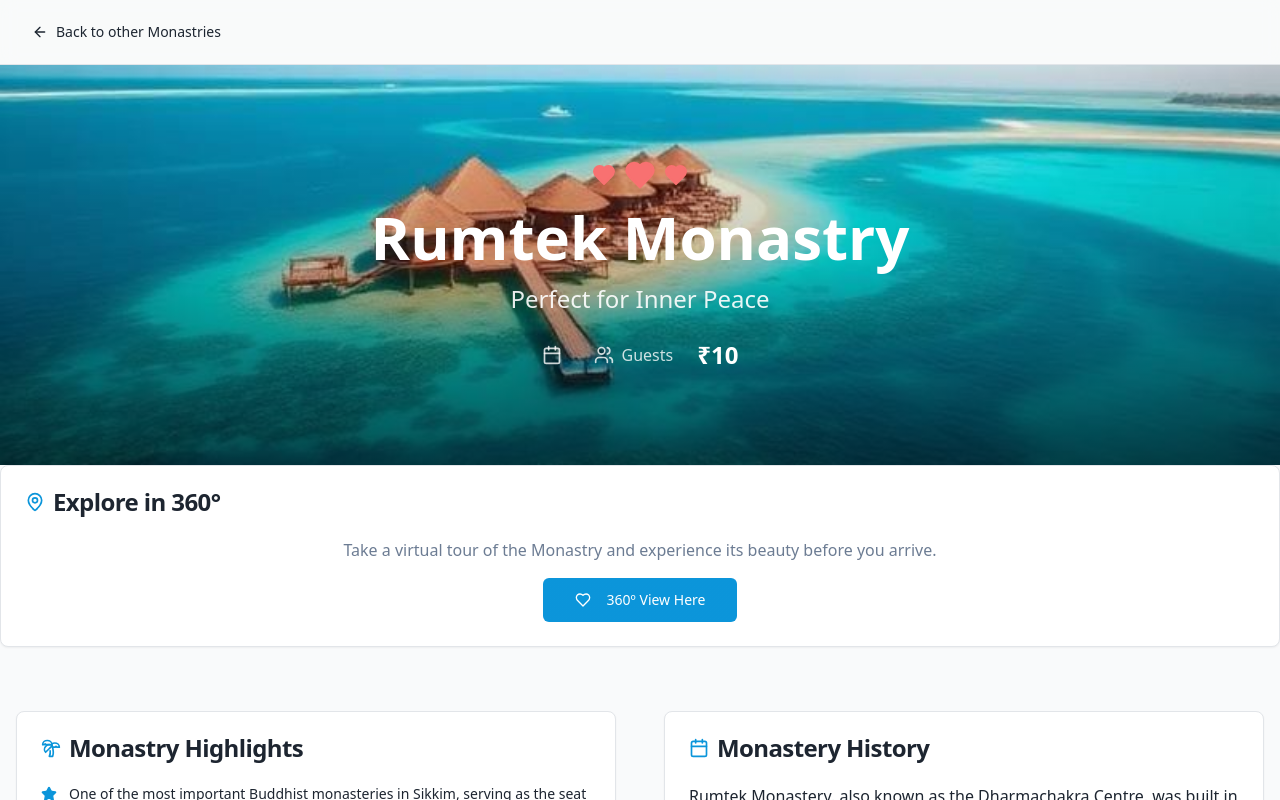
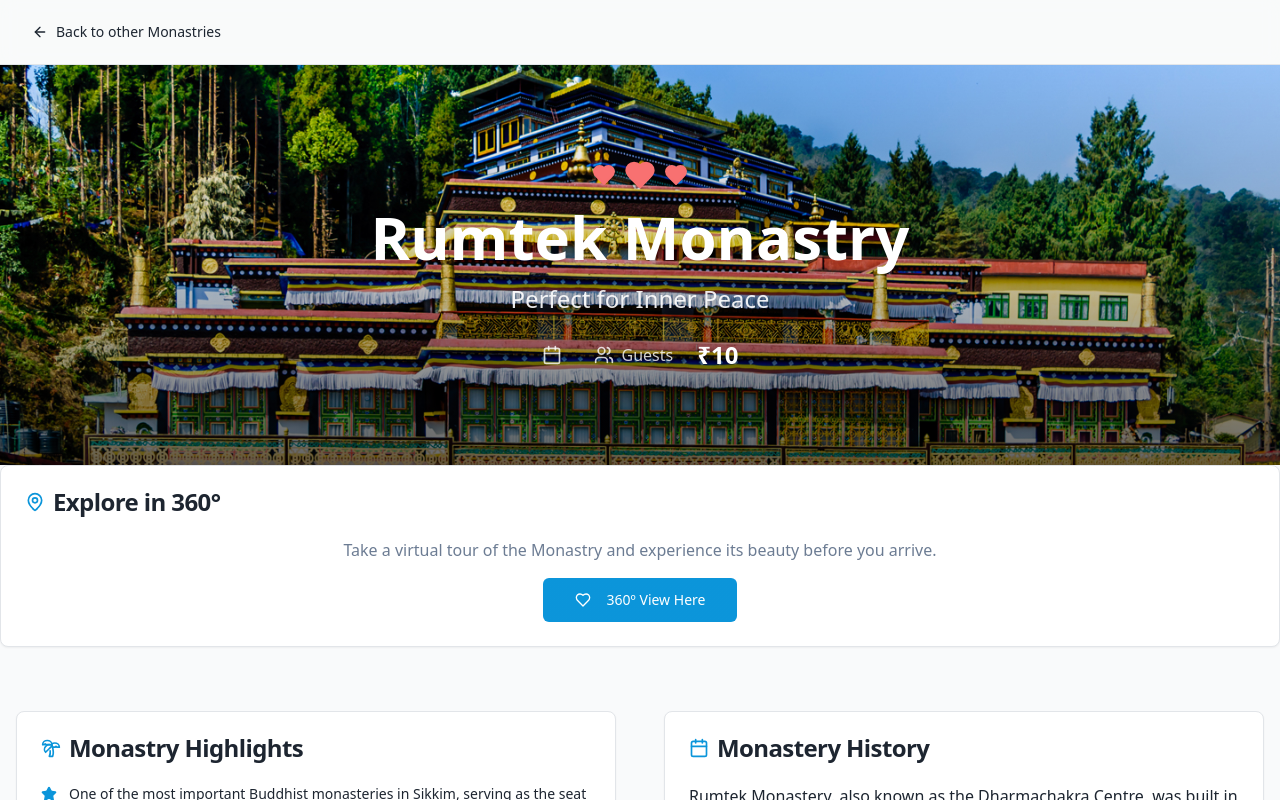
Before and after one commit to TCG-Editz/explore-beyond-here, a React (Vite) app: page /Monastry1 in a window 1280 px wide. Shown: the top 800 px of the page. Built offline with nearby package versions, Linux system fonts and the light colour scheme; the HTML template or start-up script is replaced by a standard one.

Commit message:
minor change

```diff
--- a/src/pages/Monastry1.tsx
+++ b/src/pages/Monastry1.tsx
@@ -6,7 +6,7 @@ import { Textarea } from "@/components/ui/textarea";
 import { Select, SelectContent, SelectItem, SelectTrigger, SelectValue } from "@/components/ui/select";
 import { ArrowLeft, Heart, MapPin, Calendar, Users, Star, Palmtree, Waves, Utensils } from "lucide-react";
 import { useNavigate } from "react-router-dom";
-import maldivesImage from "@/assets/maldives-resort.jpg";
+import rumtekm from "@/assets/rumtek monastry.jpg";
 
 const Monastry1 = () => {
   const navigate = useNavigate();
@@ -45,7 +45,7 @@ const Monastry1 = () => {
       {/* Hero Section */}
       <section className="relative h-[50vh] overflow-hidden">
         <img
-          src={maldivesImage}
+          src={rumtekm}
           alt="Romantic Getaway Package"
           className="w-full h-full object-cover"
         />
```
